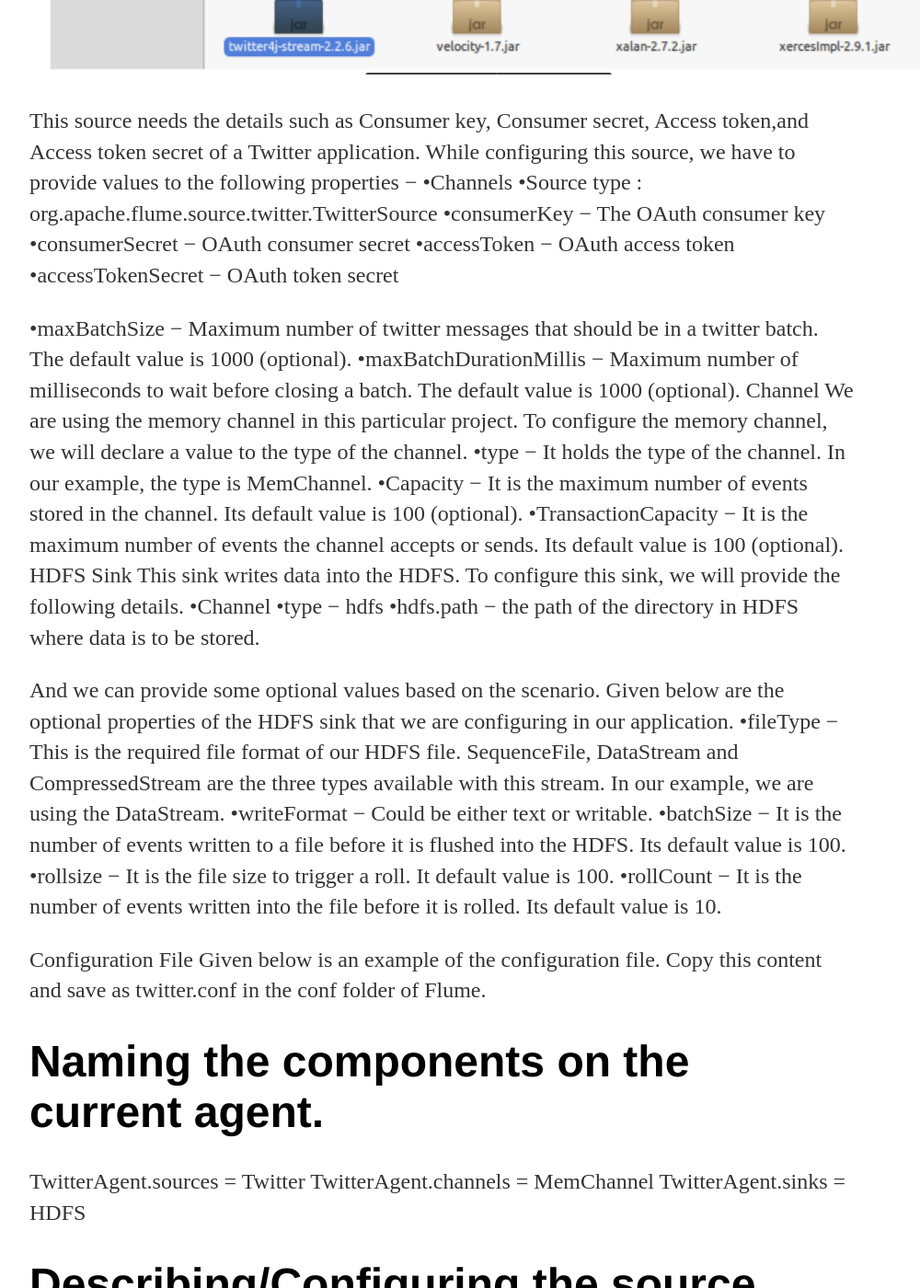
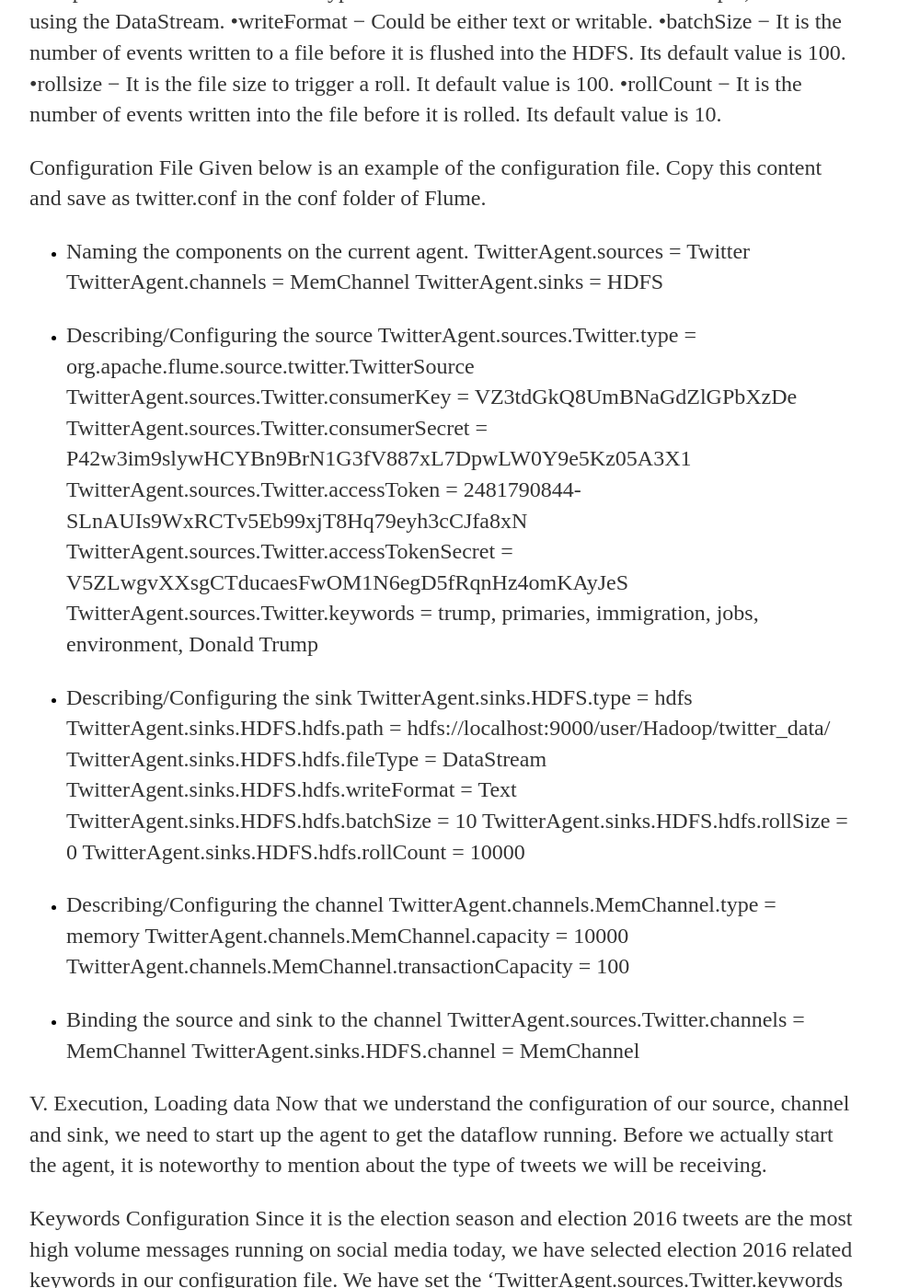
Before and after one commit to msaadsadiq/msaadsadiq.github.io, a Jekyll site: the page built from _posts/2017-08-21-saad.md, in a window 1280 px wide and 1400 px high, scrolled down 19735 px. Shown: the whole window at 92% size, without its empty margins (160-1160 px from the left). Built offline with Jekyll 4.4.1, drawn with Linux system fonts in a browser that asks for light colours; some of the changed text lies outside the part shown.

Commit message:
Update 2017-08-21-saad.md

```diff
--- a/_posts/2017-08-21-saad.md
+++ b/_posts/2017-08-21-saad.md
@@ -87,7 +87,7 @@
 
 We will append the following lines to the end of the sysctl file
 
-# disable ipv6
+- disable ipv6
 net.ipv6.conf.all.disable_ipv6 = 1
 net.ipv6.conf.default.disable_ipv6 = 1
 net.ipv6.conf.lo.disable_ipv6 = 1
@@ -199,26 +199,29 @@
 this file:
 /srv$ gksu gedit /home/hadoop/.bashrc
 
-# Set the Hadoop Related Environment variables
+- Set the Hadoop Related Environment variables
 export HADOOP_HOME=/srv/hadoop
 export PATH=$PATH:$HADOOP_HOME/bin
-# Set the JAVA_HOME
+- Set the JAVA_HOME
 export JAVA_HOME=/usr/lib/jvm/java-7-openjdk-amd64
 
 We'll also add some convenience functionality to the student user environment by opening the student
 user bash profile file with the following command and adding the following contents to that file:
 
 ~$ gedit ~/.profile
-# Set the Hadoop Related Environment variables
+
+- Set the Hadoop Related Environment variables
 export HADOOP_HOME=/srv/hadoop
 
 export HADOOP_STREAMING=$HADOOP_HOME/share/hadoop/tools/lib/hadoop streaming-
 2.5.2.jar
 
 export PATH=$PATH:$HADOOP_HOME/bin
-# Set the JAVA_HOME
+
+- Set the JAVA_HOME
 export JAVA_HOME=/usr/lib/jvm/java-7-openjdk-amd64
-# Helpful Aliases
+
+- Helpful Aliases
 alias ..="cd .."
 alias ...="cd ../.."
 alias hfs="hadoop fs"
@@ -251,7 +254,8 @@
 ~$ gedit $HADOOP_HOME/etc/hadoop/hadoop-env.sh
 
 The most important part of this configuration is to change the following line:
-# The java implementation to use.
+
+- The java implementation to use.
 export JAVA_HOME=/usr/lib/jvm/java-7-openjdk-amd64
 
 Next, we edit the core site configuration file:
@@ -391,15 +395,15 @@
 We start by logging on the dedicated twitter application website https://apps.twitter.com and clicking
 on the sign in button and signing in to open our management area.
 
-![alt text](https://github.com/msaadsadiq/msaadsadiq.github.io/blob/master/_posts/2.PNG)
+ <img src="https://msaadsadiq.github.io/2.PNG" class="img-responsive" alt="">
 
-![alt text](https://github.com/msaadsadiq/msaadsadiq.github.io/blob/master/_posts/3.PNG)
+ <img src="https://msaadsadiq.github.io/3.PNG" class="img-responsive" alt="">
 
 After we sign in to our Twitter account we will have a Twitter Application Management window where
 we see, manage or delete our previously created applications and also a create new app button that we
 can use to create new Twitter Apps.
 
-![alt text](https://github.com/msaadsadiq/msaadsadiq.github.io/blob/master/_posts/4.PNG)
+ <img src="https://msaadsadiq.github.io/4.PNG" class="img-responsive" alt="">
 
 Create New App
 By clicking on the Create New App button we will be redirected to a window where we will get an
@@ -407,14 +411,14 @@
 application form in which Twitter is requesting rationalization details to create the App. While filling
 the website address, it is necessary to give the complete URL pattern, for example,http://example.com.
 
-![alt text](https://github.com/msaadsadiq/msaadsadiq.github.io/blob/master/_posts/5.PNG)
+ <img src="https://msaadsadiq.github.io/5.PNG" class="img-responsive" alt="">
 
 
 Developer Agreement
 After we fill in the details, we follow through by accepting the Developer Agreement and click on the
 Create your Twitter application button which is at the bottom of the page.
 
-![alt text](https://github.com/msaadsadiq/msaadsadiq.github.io/blob/master/_posts/6.PNG)
+ <img src="https://msaadsadiq.github.io/6.PNG" class="img-responsive" alt="">
 
 
 Key & Access Tokens
@@ -422,7 +426,7 @@
 keys and Access Tokens tab at the top of the page to goto the access control keys area where we can
 generate a new access key token for our API.
 
-![alt text](https://github.com/msaadsadiq/msaadsadiq.github.io/blob/master/_posts/7.PNG)
+ <img src="https://msaadsadiq.github.io/7.PNG" class="img-responsive" alt="">
 
 
 Different Tokens
@@ -431,8 +435,8 @@
 secret, Access token,and Access token secret. Copy these details. These are useful to configure the
 agent in Flume.
 
-![alt text](https://github.com/msaadsadiq/msaadsadiq.github.io/blob/master/_posts/8.PNG)
-![alt text](https://github.com/msaadsadiq/msaadsadiq.github.io/blob/master/_posts/9.PNG)
+ <img src="https://msaadsadiq.github.io/8.PNG" class="img-responsive" alt="">
+ <img src="https://msaadsadiq.github.io/9.PNG" class="img-responsive" alt="">
 
 By following the above mentioned steps, our Twitter API is setup and we need to move on to
 configuring our Middleware application.
@@ -465,7 +469,7 @@
 one or more Sinks operating within the same Agent. The channel buffers this data to a sink, which
 finally pushes it to centralized stores.
 
-![alt text](https://github.com/msaadsadiq/msaadsadiq.github.io/blob/master/_posts/10.PNG)
+ <img src="https://msaadsadiq.github.io/10.PNG" class="img-responsive" alt="">
 
 
 Although we can fetch data from various services and transport it to HDFS, in the example we will use
@@ -484,7 +488,7 @@
 following command.
 export CLASSPATH=$CLASSPATH:/FLUME_HOME/lib/*
 
-![alt text](https://github.com/msaadsadiq/msaadsadiq.github.io/blob/master/_posts/11.PNG)
+ <img src="https://msaadsadiq.github.io/11.PNG" class="img-responsive" alt="">
 
 This source needs the details such as Consumer key, Consumer secret, Access token,and Access token
 secret of a Twitter application. While configuring this source, we have to provide values to the
@@ -530,12 +534,12 @@
 Given below is an example of the configuration file. Copy this content and save as twitter.conf in the
 conf folder of Flume.
 
-# Naming the components on the current agent.
+- Naming the components on the current agent.
 TwitterAgent.sources = Twitter
 TwitterAgent.channels = MemChannel
 TwitterAgent.sinks = HDFS
 
-# Describing/Configuring the source
+- Describing/Configuring the source
 TwitterAgent.sources.Twitter.type = org.apache.flume.source.twitter.TwitterSource
 TwitterAgent.sources.Twitter.consumerKey = VZ3tdGkQ8UmBNaGdZlGPbXzDe
 TwitterAgent.sources.Twitter.consumerSecret =
@@ -547,7 +551,7 @@
 TwitterAgent.sources.Twitter.keywords = trump, primaries, immigration, jobs, environment, Donald
 Trump
 
-# Describing/Configuring the sink
+- Describing/Configuring the sink
 TwitterAgent.sinks.HDFS.type = hdfs
 TwitterAgent.sinks.HDFS.hdfs.path = hdfs://localhost:9000/user/Hadoop/twitter_data/
 TwitterAgent.sinks.HDFS.hdfs.fileType = DataStream
@@ -555,11 +559,12 @@
 TwitterAgent.sinks.HDFS.hdfs.batchSize = 10
 TwitterAgent.sinks.HDFS.hdfs.rollSize = 0
 TwitterAgent.sinks.HDFS.hdfs.rollCount = 10000
-# Describing/Configuring the channel TwitterAgent.channels.MemChannel.type = memory
+
+- Describing/Configuring the channel TwitterAgent.channels.MemChannel.type = memory
 TwitterAgent.channels.MemChannel.capacity = 10000
 TwitterAgent.channels.MemChannel.transactionCapacity = 100
 
-# Binding the source and sink to the channel
+- Binding the source and sink to the channel
 TwitterAgent.sources.Twitter.channels = MemChannel
 TwitterAgent.sinks.HDFS.channel = MemChannel
 
@@ -591,7 +596,7 @@
 + c and stop the streaming. Since we will be stopping the process, there will be few exceptions thrown
 by the middleware. Given below in figure 4.3 is the snapshot of the command prompt window while
 fetching tweets.
-![alt text](https://github.com/msaadsadiq/msaadsadiq.github.io/blob/master/_posts/12.PNG)
+ <img src="https://msaadsadiq.github.io/12.PNG" class="img-responsive" alt="">
 
 We can view our stored and localized tweets by accessing the Hadoop cluster administration web UI
 using the URL given below.
@@ -599,19 +604,19 @@
 Click on the dropdown named Utilities on the right-hand side of the page and click on Browse the File
 System. You can see menu and options as shown in figure 4.4 given below.
 
-![alt text](https://github.com/msaadsadiq/msaadsadiq.github.io/blob/master/_posts/13.PNG)
+ <img src="https://msaadsadiq.github.io/13.PNG" class="img-responsive" alt="">
 
 After clicking on Browse file system we navigate to the path of the HDFS directory where we have
 stored the tweets. In our example, the path will be /hadoop/elections/. Then, you can see the list of
 twitter log files stored in HDFS as shown in figure 4.5 and 4.6 below.
 
-![alt text](https://github.com/msaadsadiq/msaadsadiq.github.io/blob/master/_posts/14.PNG)
-![alt text](https://github.com/msaadsadiq/msaadsadiq.github.io/blob/master/_posts/15.PNG)
+ <img src="https://msaadsadiq.github.io/14.PNG" class="img-responsive" alt="">
+ <img src="https://msaadsadiq.github.io/15.PNG" class="img-responsive" alt="">
 
 By clicking on the log files, a new dialog box is created as shown in figure 4.7 below. We can
 download the log file data and use it in our analytics.
 
-![alt text](https://github.com/msaadsadiq/msaadsadiq.github.io/blob/master/_posts/16.PNG)
+ <img src="https://msaadsadiq.github.io/16.PNG" class="img-responsive" alt="">
 
 Displayed below is a sample snippet from the log file indicated a tweeted messag wrapped in several
 time, location and geo-relational tags. We can see the original embedded tweet highlighted for more
```
